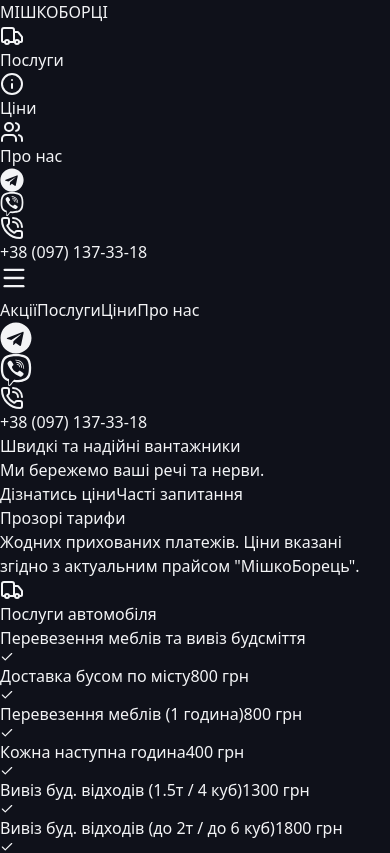
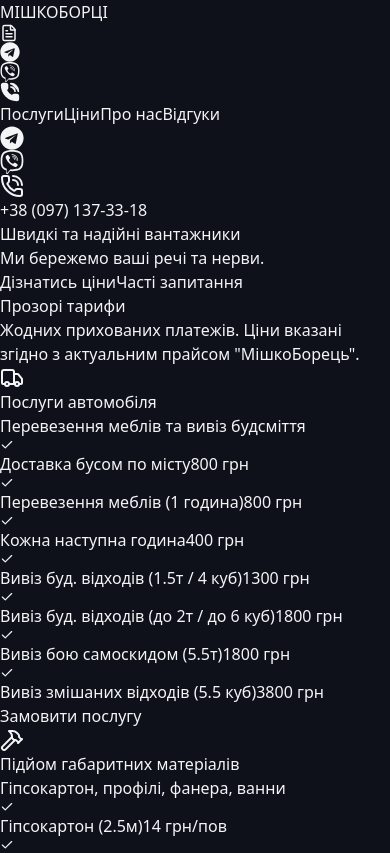
Before and after one commit to fiyzech/mishkoborci, a React (Vite) app: page / in a window 390 px wide. Shown: the top 853 px of the page. Built offline with nearby package versions, Linux system fonts and the light colour scheme.

Commit message:
edited header for mobile version

```diff
--- a/src/components/Header.tsx
+++ b/src/components/Header.tsx
@@ -1,55 +1,45 @@
-import React, { useState } from 'react';
-import { Truck, Info, PhoneCall, Menu, X, Users } from 'lucide-react'; // Звичайні іконки
-import { FaViber, FaTelegram } from 'react-icons/fa'; // <--- Брендові іконки
+import React from 'react';
+import {  PhoneCall, FileText } from 'lucide-react';
+import { FaViber, FaTelegram } from 'react-icons/fa';
 import { CONTACTS } from '../constants/data';
 
 export const Header: React.FC = () => {
-  const [isMobileMenuOpen, setIsMobileMenuOpen] = useState(false);
   const phoneNumber = CONTACTS.phone.replace(/\D/g, '');
-
-  const toggleMenu = () => setIsMobileMenuOpen(!isMobileMenuOpen);
 
   return (
     <header className="sticky top-0 z-50 w-full bg-[#0f111a] text-gray-200 border-b border-gray-800 shadow-xl backdrop-blur-md bg-opacity-95">
       <div className="container mx-auto px-4 h-16 flex justify-between items-center">
 
-        {/* Логотип */}
-        <a href="#hero" className="flex items-center gap-2 group cursor-pointer z-50">
-          <div className="text-2xl font-black tracking-wider uppercase select-none">
-            <span className="text-[#0096FF] drop-shadow-[0_0_10px_rgba(0,150,255,0.5)]">МІШКОБОРЦІ</span>
+        {/* 1. ЛОГОТИП (Зліва) */}
+        <a href="#hero" className="flex items-center gap-2 group cursor-pointer z-50 mr-2">
+          <div className="text-xl md:text-2xl font-black tracking-wider uppercase select-none leading-none">
+            <span className="text-[#0096FF]">МІШКОБОРЦІ</span>
           </div>
         </a>
 
-        {/* ДЕСКТОП: Навігація */}
-        <nav className="hidden lg:flex items-center gap-6 text-sm font-semibold">
-          <a href="#pricing" className="flex items-center gap-2 hover:text-white transition-colors">
-            <Truck className="w-4 h-4" />
-            Послуги
+        {/* 2. МОБІЛЬНА ПАНЕЛЬ (По центру і справа) - Тільки іконки */}
+        <div className="flex items-center gap-3 md:hidden">
+
+          {/* Кнопка "Ціни" (щоб швидко глянути прайс) */}
+          <a
+            href="#pricing"
+            className="w-9 h-9 flex items-center justify-center rounded-full bg-gray-800 text-white border border-gray-700 active:scale-95 transition-all"
+            aria-label="Ціни"
+          >
+            <FileText size={18} />
           </a>
-          <a href="#pricing" className="flex items-center gap-2 hover:text-white transition-colors">
-            <Info className="w-4 h-4" />
-            Ціни
-          </a>
-          <a href="#about" className="flex items-center gap-2 hover:text-white transition-colors">
-            <Users className="w-4 h-4" />
-            Про нас
-          </a>
-        </nav>
 
-        {/* ПРАВА ЧАСТИНА: Месенджери + Телефон */}
-        <div className="hidden lg:flex items-center gap-4">
-
-          <div className="w-px h-6 bg-gray-700 mx-1"></div>
+          <div className="w-px h-6 bg-gray-800 mx-1"></div>
 
           {/* Telegram */}
           <a
             href={`https://t.me/+${phoneNumber}`}
             target="_blank"
             rel="noopener noreferrer"
-            className="text-[#2AABEE] hover:text-white transition-transform hover:-translate-y-1"
-            title="Написати в Telegram"
+            className="w-9 h-9 flex items-center justify-center rounded-full bg-[#2AABEE]/20 text-[#2AABEE] active:scale-95 transition-all"
+            aria-label="Telegram"
           >
-            <FaTelegram size={24} />
+            <FaTelegram size={20} />
           </a>
 
           {/* Viber */}
@@ -57,53 +47,45 @@ export const Header: React.FC = () => {
             href={`viber://chat?number=%2B${phoneNumber}`}
             target="_blank"
             rel="noopener noreferrer"
-            className="text-[#7360F2] hover:text-white transition-transform hover:-translate-y-1"
-            title="Написати у Viber"
+            className="w-9 h-9 flex items-center justify-center rounded-full bg-[#7360F2]/20 text-[#7360F2] active:scale-95 transition-all"
+            aria-label="Viber"
           >
-            <FaViber size={24} />
+            <FaViber size={20} />
           </a>
 
-          {/* Телефон */}
-          <a href={`tel:${phoneNumber}`} className="flex items-center gap-2 hover:text-[#FFD700] transition-colors ml-2 font-bold text-sm">
-            <PhoneCall className="w-4 h-4 text-[#FFD700]" />
-            <span>{CONTACTS.phone}</span>
+          {/* ТЕЛЕФОН (Головна кнопка) */}
+          <a
+            href={`tel:${phoneNumber}`}
+            className="flex items-center justify-center w-10 h-10 rounded-full bg-[#0096FF] text-white shadow-[0_0_15px_rgba(0,150,255,0.4)] animate-pulse hover:animate-none active:scale-95 transition-all"
+            aria-label="Подзвонити"
+          >
+            <PhoneCall size={20} fill="currentColor" />
           </a>
         </div>
 
-        {/* МОБІЛЬНЕ МЕНЮ (Бургер) */}
-        <button
-          className="lg:hidden z-50 p-2 text-gray-300 hover:text-white"
-          onClick={toggleMenu}
-        >
-          {isMobileMenuOpen ? <X size={28} /> : <Menu size={28} />}
-        </button>
-
-        {/* ВИПАДАЮЧЕ МЕНЮ */}
-        <div className={`fixed inset-0 bg-[#0f111a] z-40 flex flex-col items-center justify-center space-y-8 transition-transform duration-300 lg:hidden ${isMobileMenuOpen ? 'translate-x-0' : 'translate-x-full'}`}>
-            <nav className="flex flex-col items-center space-y-6 text-xl font-bold">
-              <a href="#pricing" onClick={toggleMenu}>Акції</a>
-              <a href="#pricing" onClick={toggleMenu}>Послуги</a>
-              <a href="#pricing" onClick={toggleMenu}>Ціни</a>
-              <a href="#about" onClick={toggleMenu}>Про нас</a>
+        {/* 3. ДЕСКТОПНЕ МЕНЮ (Тільки для комп'ютерів, lg:flex) */}
+        <nav className="hidden lg:flex items-center gap-8 text-sm font-semibold">
+          <a href="#pricing" className="hover:text-white transition-colors">Послуги</a>
+          <a href="#pricing" className="hover:text-white transition-colors">Ціни</a>
+          <a href="#about" className="hover:text-white transition-colors">Про нас</a>
+          <a href="#reviews" className="hover:text-white transition-colors">Відгуки</a>
         </nav>
 
-            <div className="flex flex-col items-center gap-6 mt-8 w-full px-8">
-              {/* Іконки в мобільному меню */}
-              <div className="flex gap-6">
-                <a href={`https://t.me/+${phoneNumber}`} className="p-3 bg-[#2AABEE]/10 rounded-full text-[#2AABEE]">
-                  <FaTelegram size={32} />
+        {/* 4. ДЕСКТОП КОНТАКТИ (Справа) */}
+        <div className="hidden lg:flex items-center gap-4">
+          <div className="w-px h-6 bg-gray-700 mx-2"></div>
+          <a href={`https://t.me/+${phoneNumber}`} className="text-[#2AABEE] hover:text-white hover:-translate-y-1 transition-transform">
+            <FaTelegram size={24} />
           </a>
-                <a href={`viber://chat?number=%2B${phoneNumber}`} className="p-3 bg-[#7360F2]/10 rounded-full text-[#7360F2]">
-                  <FaViber size={32} />
+          <a href={`viber://chat?number=%2B${phoneNumber}`} className="text-[#7360F2] hover:text-white hover:-translate-y-1 transition-transform">
+            <FaViber size={24} />
           </a>
-              </div>
-
-              <a href={`tel:${phoneNumber}`} className="flex items-center gap-2 text-[#FFD700] font-bold text-lg">
+          <a href={`tel:${phoneNumber}`} className="flex items-center gap-2 text-[#FFD700] font-bold text-lg ml-2 hover:scale-105 transition-transform">
             <PhoneCall className="w-5 h-5" />
             {CONTACTS.phone}
           </a>
         </div>
-        </div>
+
       </div>
     </header>
   );
```
Lines whose indentation alone changed are shown as unchanged.
